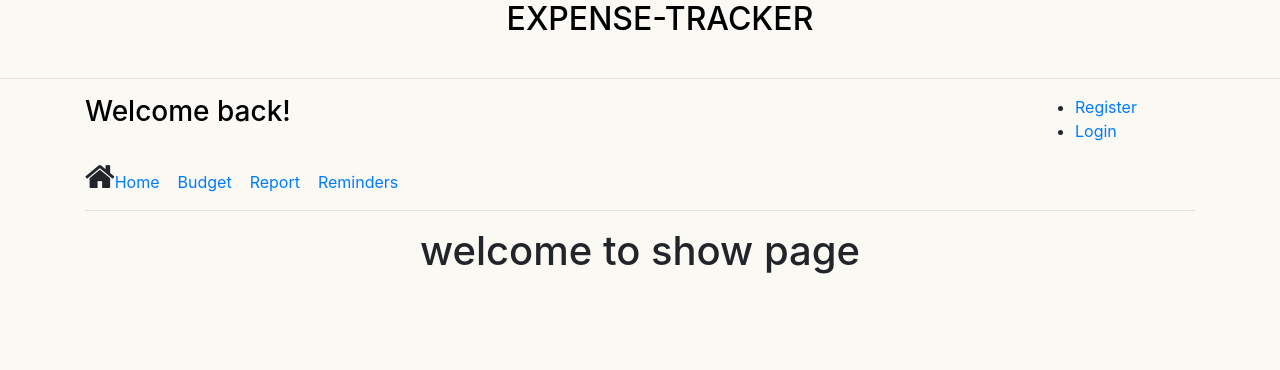
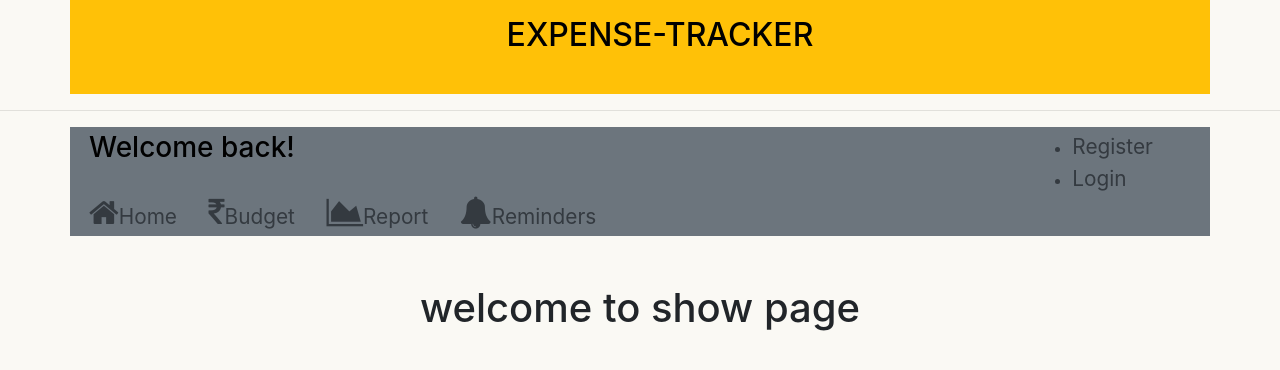
Before and after one commit to gokulPG/Expense-Tracker-Project, a React (Create React App) app in the folder client/: page /remShow/1 in a window 1280 px wide. Shown: the top 370 px of the page. Built offline with nearby package versions, Linux system fonts and the light colour scheme.

Commit message:
added some styling to the files

```diff
--- a/client/src/App.js
+++ b/client/src/App.js
@@ -26,41 +26,41 @@ class App extends React.Component{
         return(
         <BrowserRouter>
             <div>
-                <div className=" idea container">
+                <div className="p-3 mb-2 bg-warning text-dark idea container">
                     <div className="d-flex justify-content-center">
                         <h2><ul>EXPENSE-TRACKER</ul></h2>
                     </div>
                 </div>
                 <hr></hr>
                 <div className="container">
-                    <div className="row">
+                    <div className="p-1 mb-5 bg-secondary text-dark row">
                         <div className="col-md-10">
                             <h3>Welcome back!</h3><br/>
-                            <i className="fa fa-home fa-2x" aria-hidden="true"></i><Link to="/users/home">Home</Link>
-                            <Link>&nbsp;&nbsp;&nbsp;&nbsp;</Link>
-                            <Link to="/users/budgetList">Budget</Link>
-                            <Link>&nbsp;&nbsp;&nbsp;&nbsp;</Link>
-                            <Link to="/users/reportList">Report</Link>
-                            <Link>&nbsp;&nbsp;&nbsp;&nbsp;</Link>
-                            <Link to="/remind">Reminders</Link>
-                    </div>
+                                <i className="fa fa-home fa-2x" aria-hidden="true"></i><Link to="/users/home"><span className=" text-dark font">Home</span></Link>
+                                <Link>&nbsp;&nbsp;&nbsp;&nbsp;&nbsp;&nbsp;&nbsp;</Link>
+                                <i class="fa fa-inr fa-2x" aria-hidden="true"></i><Link to="/users/budgetList"><span className=" text-dark font">Budget</span></Link>
+                                <Link>&nbsp;&nbsp;&nbsp;&nbsp;&nbsp;&nbsp;&nbsp;</Link>
+                                <i class="fa fa-area-chart fa-2x" aria-hidden="true"></i><Link to="/users/reportList"><span className="text-dark font">Report</span></Link>
+                                <Link>&nbsp;&nbsp;&nbsp;&nbsp;&nbsp;&nbsp;&nbsp;</Link>
+                                <i class="fa fa-bell fa-2x" aria-hidden="true"></i><Link to="/remind"><span className="text-dark font">Reminders</span></Link>
+                         </div>
                     <div className="col-md-2" >
                         <ul>
                             {!_.isEmpty(localStorage.getItem('userAuthToken')) ?
                             (<div>
-                                <li><Link to="/users/account">Account</Link></li>
-                                <li><Link to="/users/home">Home</Link></li>
-                                <li><Link to="/users/logout">Logout</Link></li>
+                                <li><Link to="/users/account"><span className="text-dark font">Account</span></Link></li>
+                                <li><Link to="/users/home"><span className="text-dark font">Home</span></Link></li>
+                                <li><Link to="/users/logout"><span className="text-dark font">Logout</span></Link></li>
                             </div>
                             ):(<div>
-                                <li><Link to='/users/register'>Register</Link></li>
-                                <li><Link to='/users/login'>Login</Link></li>
+                                <li><Link to='/users/register'><span className="text-dark font">Register</span></Link></li>
+                                <li><Link to='/users/login'><span className="text-dark font">Login</span></Link></li>
                             </div>
                             )}
                         </ul>
                     </div>
                 </div>
-                <hr></hr>
+
                 <div className="d-flex justify-content-center">
                 <Switch>
 
--- a/client/src/components/account.js
+++ b/client/src/components/account.js
@@ -28,6 +28,8 @@ class Account extends React.Component{
                     <div className="card-body">
                         <h4 id="center" className="card-title">
                             <div>
+                                <i class="fa fa-user-circle fa-3x" aria-hidden="true"></i>
+                                <hr></hr>
                                 Username: {this.props.user.username}<br/>
                                 <hr></hr>
                                 Email: {this.props.user.email}
--- a/client/src/components/report/barChart.js
+++ b/client/src/components/report/barChart.js
@@ -9,6 +9,7 @@ class BarChart extends React.Component{
             let mondayExpense=0, tuesdayExpense=0, wednesdayExpense=0, thursdayExpense=0, fridayExpense=0, saturdayExpense=0,sundayExpense=0
             return(
                     <div className="bomborder">
+                            <h3>BAR-CHART <i class="fa fa-bar-chart" aria-hidden="true"></i></h3>
                             {
                                  this.props.transactions.forEach((transaction) => {
                                     let dt = moment(transaction.date, "YYYY-MM-DD HH:mm:ss")
--- a/client/src/components/report/pieChart.js
+++ b/client/src/components/report/pieChart.js
@@ -9,7 +9,8 @@ class PieChart extends React.Component{
             let res={},category=""
         return (
            <div className="bomborder">
-               {
+                <h3>PIE-CHART<i class="fa fa-pie-chart" aria-hidden="true"></i></h3>
+                  {
                    this.props.transactions.forEach((transaction) => {
                         category = transaction.category.name
                         if(res.hasOwnProperty(category)){
--- a/client/src/components/transaction/home.js
+++ b/client/src/components/transaction/home.js
@@ -101,7 +101,7 @@ class Home extends React.Component{
                 <div className="container">
                     <div className="row">
                         <div className="col-md-9">
-                            {!this.state.isClick && <h2><ul>Transactions Overview</ul></h2>}
+                            {!this.state.isClick && <h2><b>Transactions Overview</b></h2>}
                         </div>
                         <div className="col-md-3">
                                 {!this.state.isClick && <button onClick={this.handleClick}><h4>add transaction</h4></button>}
--- a/client/src/components/transaction/list.js
+++ b/client/src/components/transaction/list.js
@@ -67,7 +67,7 @@ class TransactionList extends React.Component{
     render(){
         return(
 
-            <div className="card centre nav nav-pills nav-stacked anyClass">
+            <div className="card centre bomborder nav nav-pills nav-stacked anyClass">
                     {this.state.isItem && <TransactionShow item={this.state.item}/>}
 
                     <div>
@@ -128,7 +128,7 @@ class TransactionList extends React.Component{
                                             </td>
                                             <td>{item.amount}/-</td>
                                             <td><Moment>{item.date}</Moment></td>
-                                            <td><button onClick={()=>{this.handleDelete(item)}}>X</button></td>
+                                            <td><button onClick={()=>{this.handleDelete(item)}}><i class="fa fa-trash" aria-hidden="true"></i></button></td>
                                         </tr>
                                     );
                             })}
--- a/client/src/css/style.css
+++ b/client/src/css/style.css
@@ -6,7 +6,7 @@ body{
 
 #header{
     background:rgb(28, 85, 80);
-    color:#ffffff;
+    color:#5f9bcc5e;
     padding-top: 10px;
     margin-bottom: 15px;
   }
@@ -23,14 +23,16 @@ body{
     color: black
   }
 
-/* .styler{
-  width: 55%;
+.font{
+  font-size: 130%;
 }
-.progress{
-  margin-bottom: 1rem;
-} */
+
 #center{
     text-align:center;
+}
+
+.show{
+  padding-left: 50px;
 }
 
 .bomborder {
@@ -38,7 +40,7 @@ body{
 }
 
 .anyClass {
-  height:350px;
+  height:400px;
   width: 900px;
   overflow-y: scroll;
 }
```
